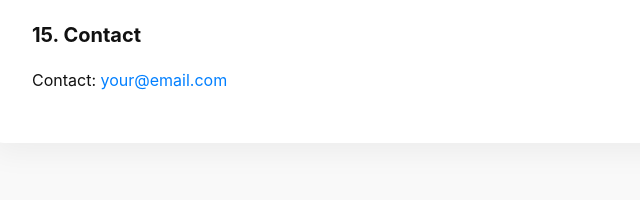
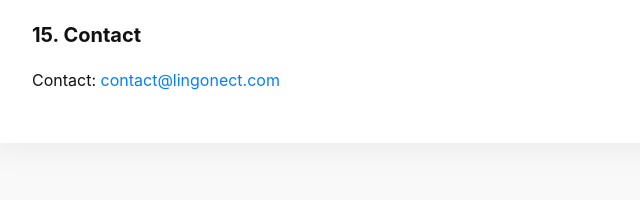
Before and after one commit to hanyuriyu/lingonect, a plain HTML site: page terms.html in a window 1280 px wide. Shown: the part 2075-2275 px from the top of the page, 208-848 px from the left. Drawn offline with Linux system fonts and the light colour scheme.

Commit message:
Update terms.html

```diff
--- a/terms.html
+++ b/terms.html
@@ -134,7 +134,7 @@
 
   <h2>15. Contact</h2>
   <p>
-    Contact: <a href="mailto:your@email.com">your@email.com</a>
+    Contact: <a href="mailto:contact@lingonect.com">contact@lingonect.com</a>
   </p>
 
 </div>
```
